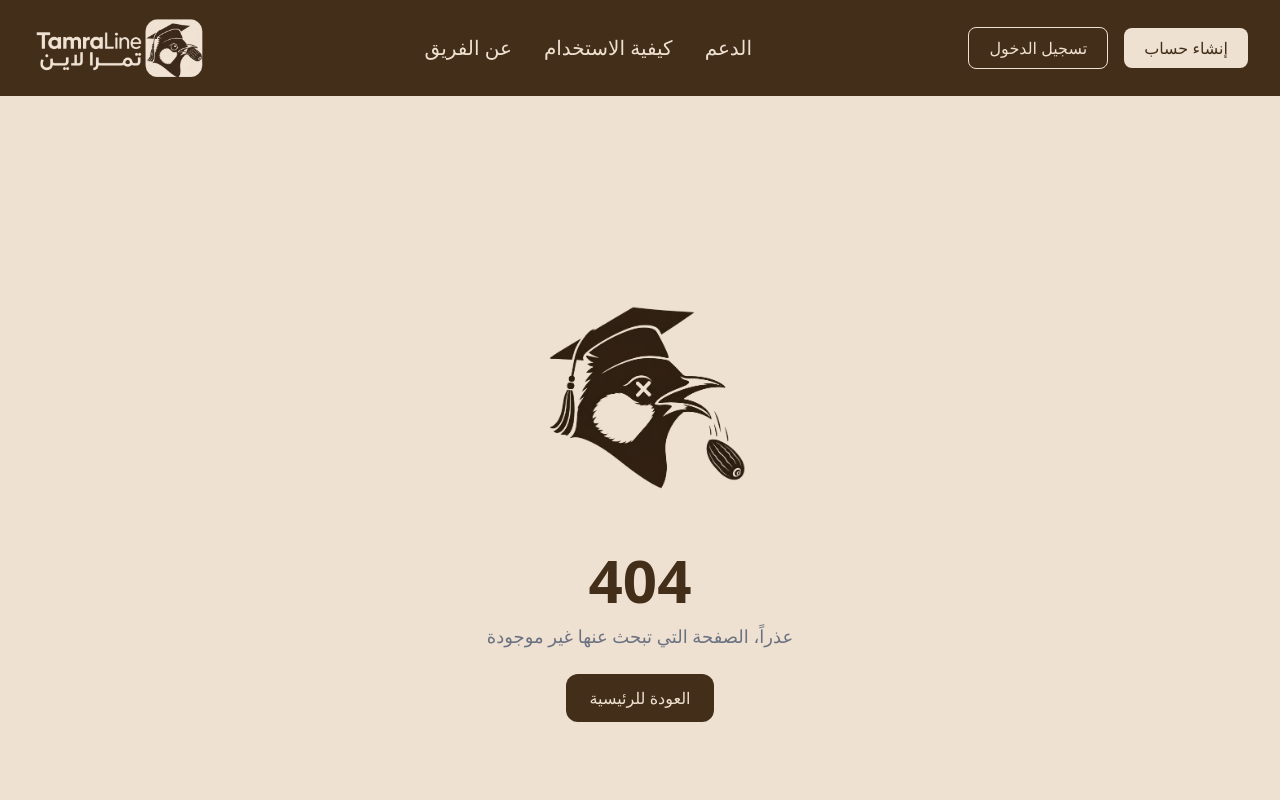
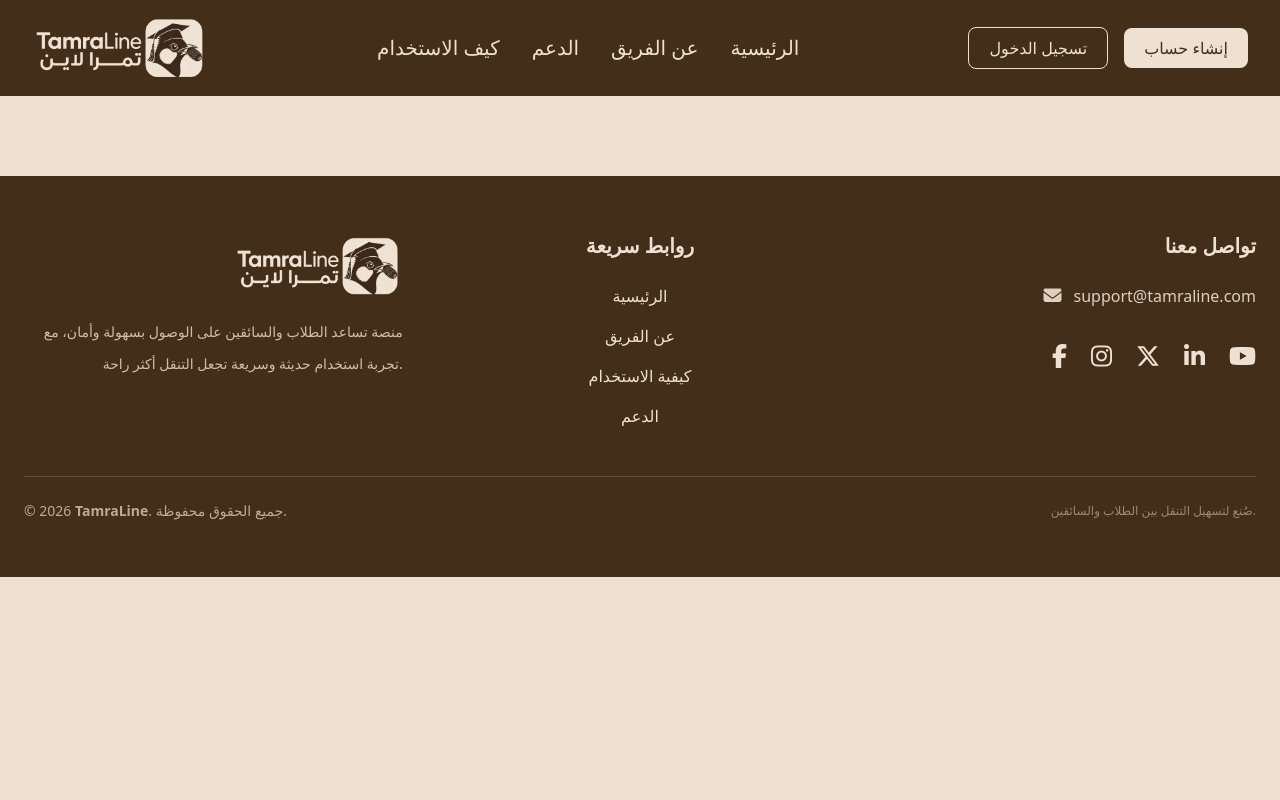
Before and after one commit to l797l/Drbk, a Next.js app: page /Usage in a window 1280 px wide. Before the commit this address had no page. Shown: the top 800 px of the page. Built offline with nearby package versions, Linux system fonts and the light colour scheme.

Commit message:
add link to header

```diff
--- /dev/null
+++ b/src/app/Suppprt/Page.tsx
@@ -0,0 +1,3 @@
+export default function Suppprt(){
+    return(<></>)
+}
--- /dev/null
+++ b/src/app/Usage/page.tsx
@@ -0,0 +1,3 @@
+export default function Usage(){
+    return(<></>)
+}
--- a/src/components/Ui/Header/TextInHeader.tsx
+++ b/src/components/Ui/Header/TextInHeader.tsx
@@ -1,9 +1,12 @@
+import Link from "next/link";
+
 type TextInHeaderProps = {
   text: string;
   className?: string;
   active?: boolean;
   disabled?: boolean;
   onClick?: () => void;
+  toLink: string
 };
 
 export default function TextInHeader({
@@ -12,8 +15,10 @@ export default function TextInHeader({
   active = false,
   disabled = false,
   onClick,
+  toLink
 }: TextInHeaderProps) {
   return (
+   <Link  href={toLink}>
     <p
       onClick={!disabled ? onClick : undefined}
       className={`
@@ -51,5 +56,6 @@ export default function TextInHeader({
     >
       {text}
     </p>
+    </Link>
   );
 }
--- a/src/components/layout/Header.tsx
+++ b/src/components/layout/Header.tsx
@@ -38,9 +38,10 @@ export default function Header() {
 
         {/* Desktop Menu */}
         <nav className="hidden md:flex items-center gap-8">
-          <TextInHeader text="عن الفريق" />
-          <TextInHeader text="كيفية الاستخدام" />
-          <TextInHeader text="الدعم" />
+          <TextInHeader text="كيف الاستخدام" toLink="/Usage"/>
+          <TextInHeader text="الدعم" toLink="/Suppprt"/>
+           <TextInHeader text="عن الفريق"  toLink="/About"/>
+           <TextInHeader text="الرئيسية"  toLink="/"/>
         </nav>
 
         {/* Desktop Buttons */}
@@ -88,9 +89,11 @@ export default function Header() {
           py-5
         "
         >
-          <TextInHeader text="عن الفريق" />
-          <TextInHeader text="كيفية الاستخدام" />
-          <TextInHeader text="الدعم" />
+            <TextInHeader text="كيف الاستخدام" toLink="/Usage"/>
+          <TextInHeader text="الدعم" toLink="/Suppprt"/>
+           <TextInHeader text="عن الفريق"  toLink="/About"/>
+           <TextInHeader text="الرئيسية"  toLink="/"/>
+
 
          <Link href="/login">
               <ButtonInHeader onClick={() => setOpen(false)}
```
